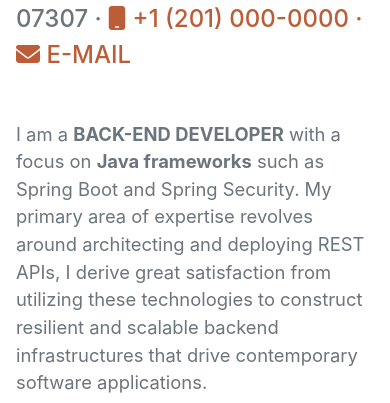
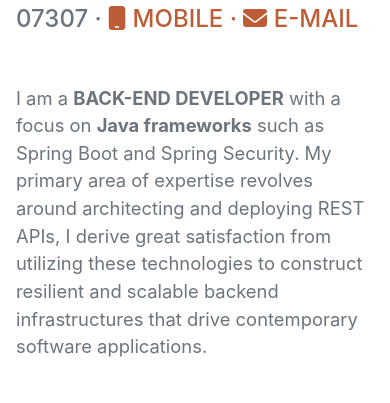
Before and after one commit to SunnyDesai67/vasudevdesai.github.io, a plain HTML site: page index.html in a window 390 px wide. Shown: the part 269-672 px from the top of the page. Drawn offline with nearby package versions, Linux system fonts and the light colour scheme; a web font is replaced by a local one.

Commit message:
update: change view of mobile #015

```diff
--- a/index.html
+++ b/index.html
@@ -51,7 +51,7 @@
                         <a class="social-icon" >
                             <i class="fa-solid fa-mobile fa-shake" title="+1(201)830-7699"></i></a>
                         <a href="tel:+12018307699" style="text-decoration: none;" title="+1(201)830-7699">
-                        +1 (201) 000-0000 ·
+                        Mobile  ·
                         </a>
                         <a class="social-icon">
                             <i class="fa-solid fa-envelope fa-beat" title="vasudev.desai67@gmail.com"></i></a>
```
Also changed, not shown: 1 other file.
